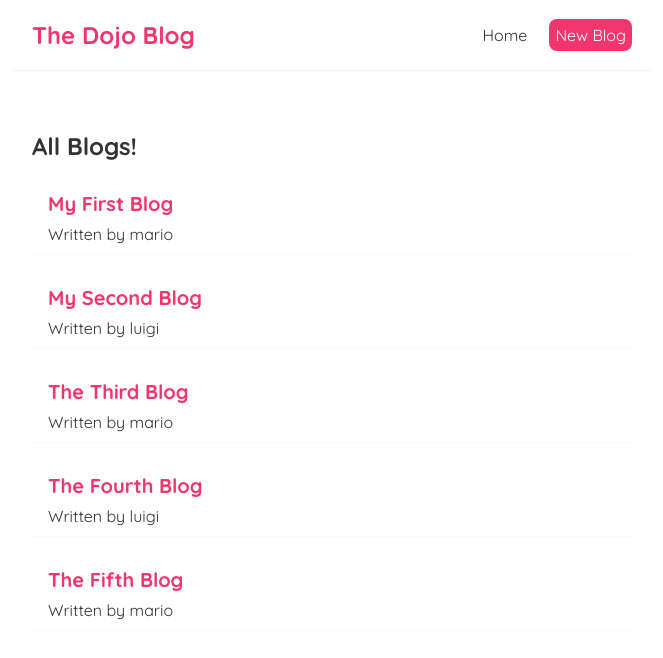
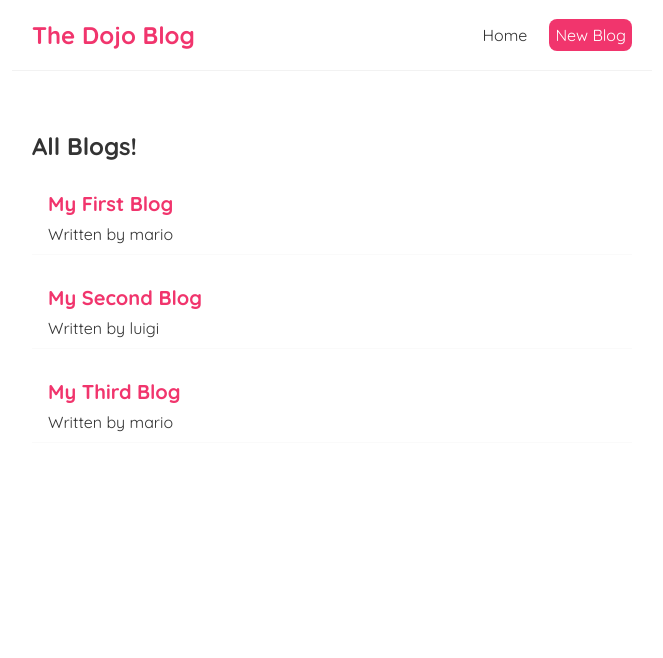
Before and after one commit to YePyaeAung/React-Dojo-Blog, a React (Create React App) app: page / in a window 1280 px wide. Shown: the top 658 px of the page, without its empty margins (308-971 px from the left). Built offline with nearby package versions, Linux system fonts and the light colour scheme; data requests are answered from the project's data file.

Commit message:
Deleting Blogs

```diff
--- a/database/db.json
+++ b/database/db.json
@@ -13,22 +13,10 @@
       "id": 2
     },
     {
-      "title": "The Third Blog",
+      "title": "My Third Blog",
       "body": "Lorem Ipsum is simply dummy text of the printing and typesetting industry. Lorem Ipsum has been the industry's standard dummy text ever since the 1500s, when an unknown printer took a galley of type and scrambled it to make a type specimen book. It has survived not only five centuries, but also the leap into electronic typesetting, remaining essentially unchanged. It was popularised in the 1960s with the release of Letraset sheets containing Lorem Ipsum passages, and more recently with desktop publishing software like Aldus PageMaker including versions of Lorem Ipsum.",
       "author": "mario",
       "id": 3
-    },
-    {
-      "title": "The Fourth Blog",
-      "body": "Lorem Ipsum is simply dummy text of the printing and typesetting industry. Lorem Ipsum has been the industry's standard dummy text ever since the 1500s, when an unknown printer took a galley of type and scrambled it to make a type specimen book. It has survived not only five centuries, but also the leap into electronic typesetting, remaining essentially unchanged. It was popularised in the 1960s with the release of Letraset sheets containing Lorem Ipsum passages, and more recently with desktop publishing software like Aldus PageMaker including versions of Lorem Ipsum.",
-      "author": "luigi",
-      "id": 4
-    },
-    {
-      "title": "The Fifth Blog",
-      "body": "Lorem Ipsum is simply dummy text of the printing and typesetting industry. Lorem Ipsum has been the industry's standard dummy text ever since the 1500s, when an unknown printer took a galley of type and scrambled it to make a type specimen book. It has survived not only five centuries, but also the leap into electronic typesetting, remaining essentially unchanged. It was popularised in the 1960s with the release of Letraset sheets containing Lorem Ipsum passages, and more recently with desktop publishing software like Aldus PageMaker including versions of Lorem Ipsum.",
-      "author": "mario",
-      "id": 5
     }
   ]
 }
--- a/src/BlogDetails.js
+++ b/src/BlogDetails.js
@@ -1,9 +1,18 @@
-import { useParams } from "react-router-dom";
+import { useHistory, useParams } from "react-router-dom";
 import useFetch from "./useFetch";
 
 const BlogDetails = () => {
     const { id } = useParams();
     const { data: blog, isPending, error } = useFetch('http://localhost:8000/blogs/' + id);
+    const history = useHistory();
+
+    const handleDelete = () => {
+        fetch('http://localhost:8000/blogs/' + blog.id, {
+            method : "DELETE"
+        }).then(() => {
+            history.push('/');
+        })
+    }
     return (
         <div className="blog-details">
             { isPending && <div>Loading...</div> }
@@ -15,6 +24,7 @@ const BlogDetails = () => {
                     <div>
                         { blog.body }
                     </div>
+                    <button onClick={ handleDelete }>Delete Blog</button>
                 </article>
             ) }
         </div>
```
